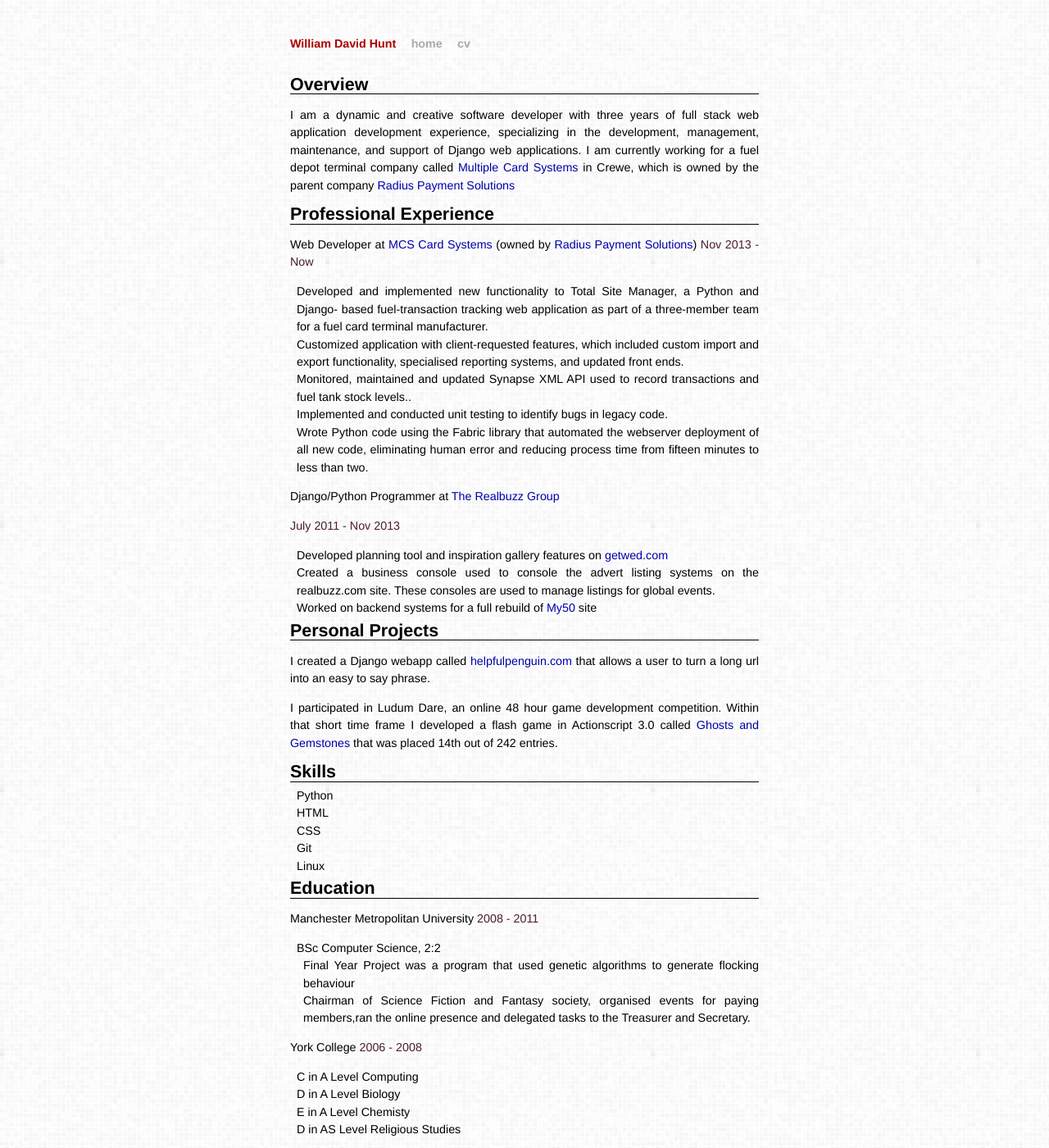
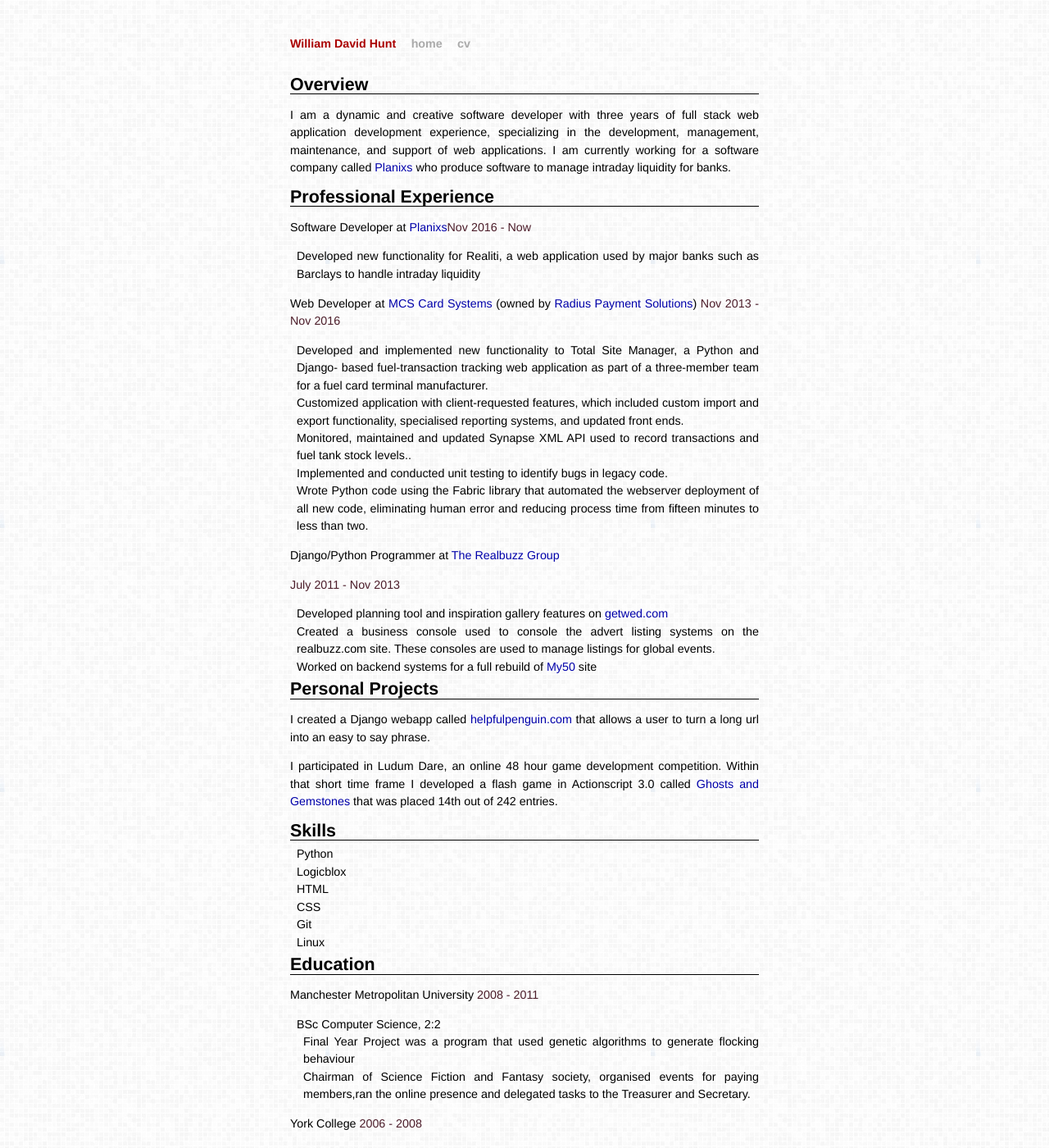
Before and after one commit to penguinhat/penguinhat.github.com, a Jekyll site: the page built from cv.md, in a window 1280 px wide and 1400 px high. Shown: the whole window at 82% size. Built offline with Jekyll 4.4.1, drawn with Linux system fonts in a browser that asks for light colours.

Commit message:
Very quickly update CV
Not that I'm looking to leave or anything, it's just really out of
date.

```diff
--- a/cv.md
+++ b/cv.md
@@ -6,13 +6,16 @@ title: William David Hunt
 Overview
 ------
 
-I am a dynamic and creative software developer with three years of full stack web application development experience, specializing in the development, management, maintenance, and support of Django web applications. I am currently working for a fuel depot terminal company called <a href='mcscardsystems.com'>Multiple Card Systems</a> in Crewe, which is owned by the parent company <a href='http://radiuspaymentsolutions.com/'>Radius Payment Solutions</a>
+I am a dynamic and creative software developer with three years of full stack web application development experience, specializing in the development, management, maintenance, and support of web applications. I am currently working for a software company called <a href='http://www.planixs.com/'>Planixs</a> who produce software to manage intraday liquidity for banks.
 
 Professional Experience
 ------
 
+Software Developer at <a href='http://www.planixs.com'>Planixs</a><span class="cv-date">Nov 2016 - Now</span>
 
-Web Developer at <a href='http://www.mcscardsystems.com'>MCS Card Systems</a> (owned by <a href='http://radiuspaymentsolutions.com/'>Radius Payment Solutions</a>) <span class="cv-date">Nov 2013 - Now</span>
+ * Developed new functionality for Realiti, a web application used by major banks such as Barclays to handle intraday liquidity
+
+Web Developer at <a href='http://www.mcscardsystems.com'>MCS Card Systems</a> (owned by <a href='http://radiuspaymentsolutions.com/'>Radius Payment Solutions</a>) <span class="cv-date">Nov 2013 - Nov 2016</span>
 
  * Developed and implemented new functionality to Total Site Manager, a Python and Django- based fuel-transaction tracking web application as part of a three-member team for a fuel card terminal manufacturer.
  * Customized application with client-requested features, which included custom import and export functionality, specialised reporting systems, and updated front ends.
@@ -39,6 +42,7 @@ I participated in Ludum Dare, an online 48 hour game development competition. Wi
 Skills
 -----
  * Python
+ * Logicblox
  * HTML
  * CSS
  * Git
```
